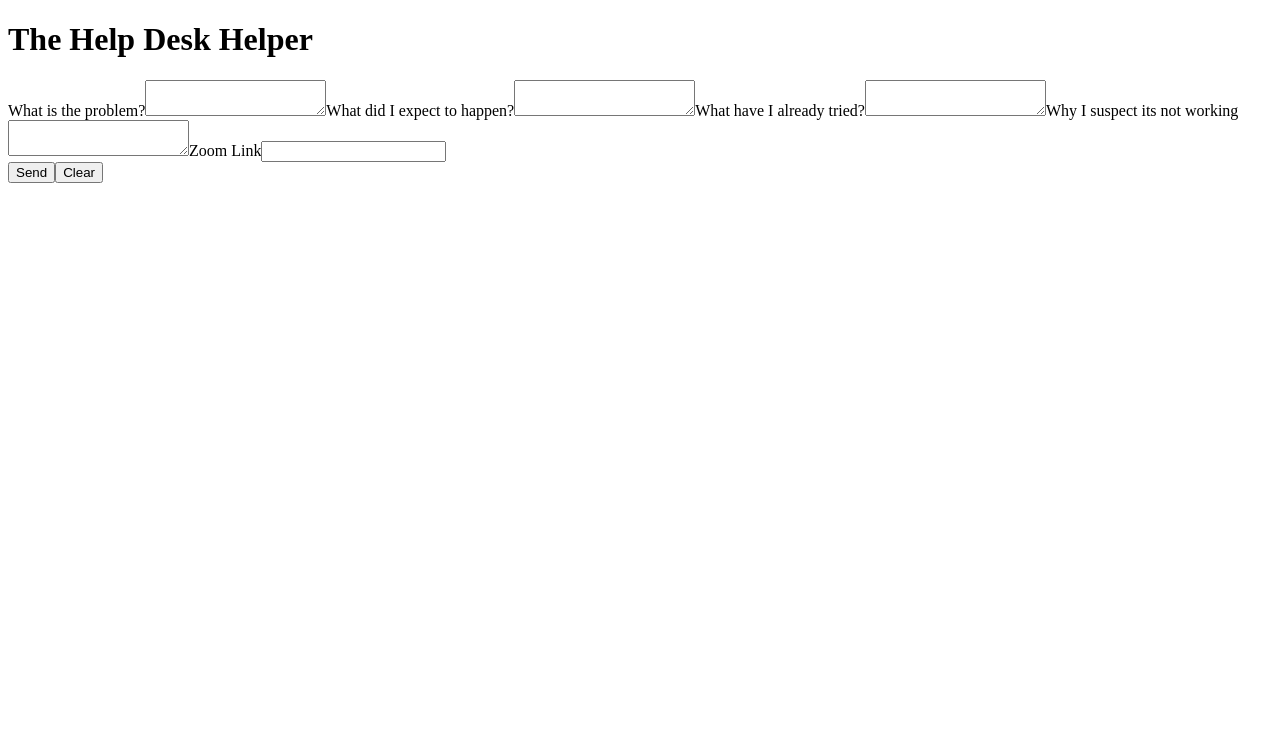
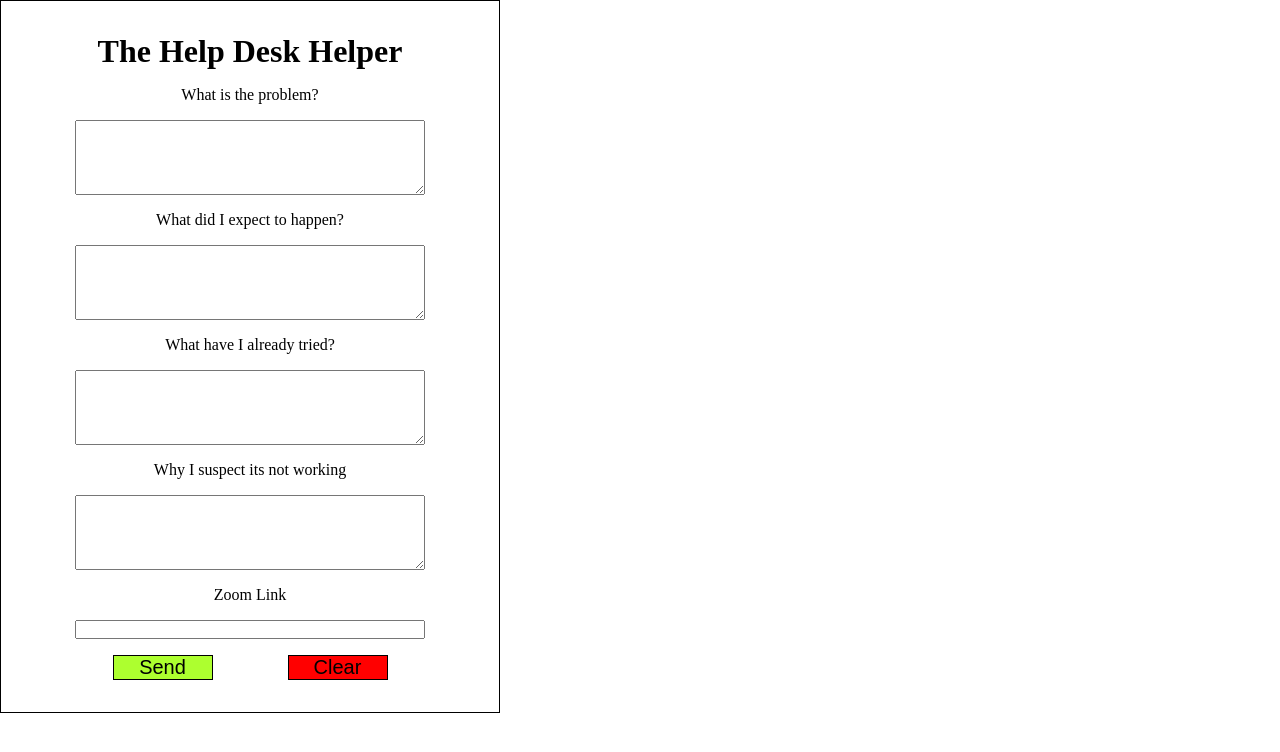
Before and after one commit to mdtagg/Helpdesk_Helper, a React (Vite) app: page / in a window 1280 px wide. Shown: the top 752 px of the page. Built offline with nearby package versions, Linux system fonts and the light colour scheme.

Commit message:
styling added for form element in app

```diff
--- a/src/index.css
+++ b/src/index.css
@@ -0,0 +1,61 @@
+
+* {
+  box-sizing: border-box;
+  margin:0;
+  padding:0;
+}
+
+body {
+  width:500px;
+  border:1px solid black;
+  display:flex;
+  justify-content: center;
+  align-items: center;
+  padding:2rem;
+}
+
+button {
+  border:0;
+  background:none;
+  cursor:pointer;
+  height:25px;
+  width:100px;
+  border:1px solid black;
+  font-size:1.25rem;
+}
+
+textarea {
+  height:75px;
+  width:350px;
+}
+
+input {
+  width:350px;
+}
+
+h1 {
+  text-align: center;
+  margin-bottom:1rem;
+}
+
+.main-form {
+  display:flex;
+  flex-direction: column;
+  align-items: center;
+  gap:1rem;
+}
+
+.form-buttons {
+  display:flex;
+  width:100%;
+  justify-content: space-around;
+  margin-top:1rem;
+}
+
+.send-button {
+  background:greenyellow;
+}
+
+.clear-button {
+  background:red;
+}
```
